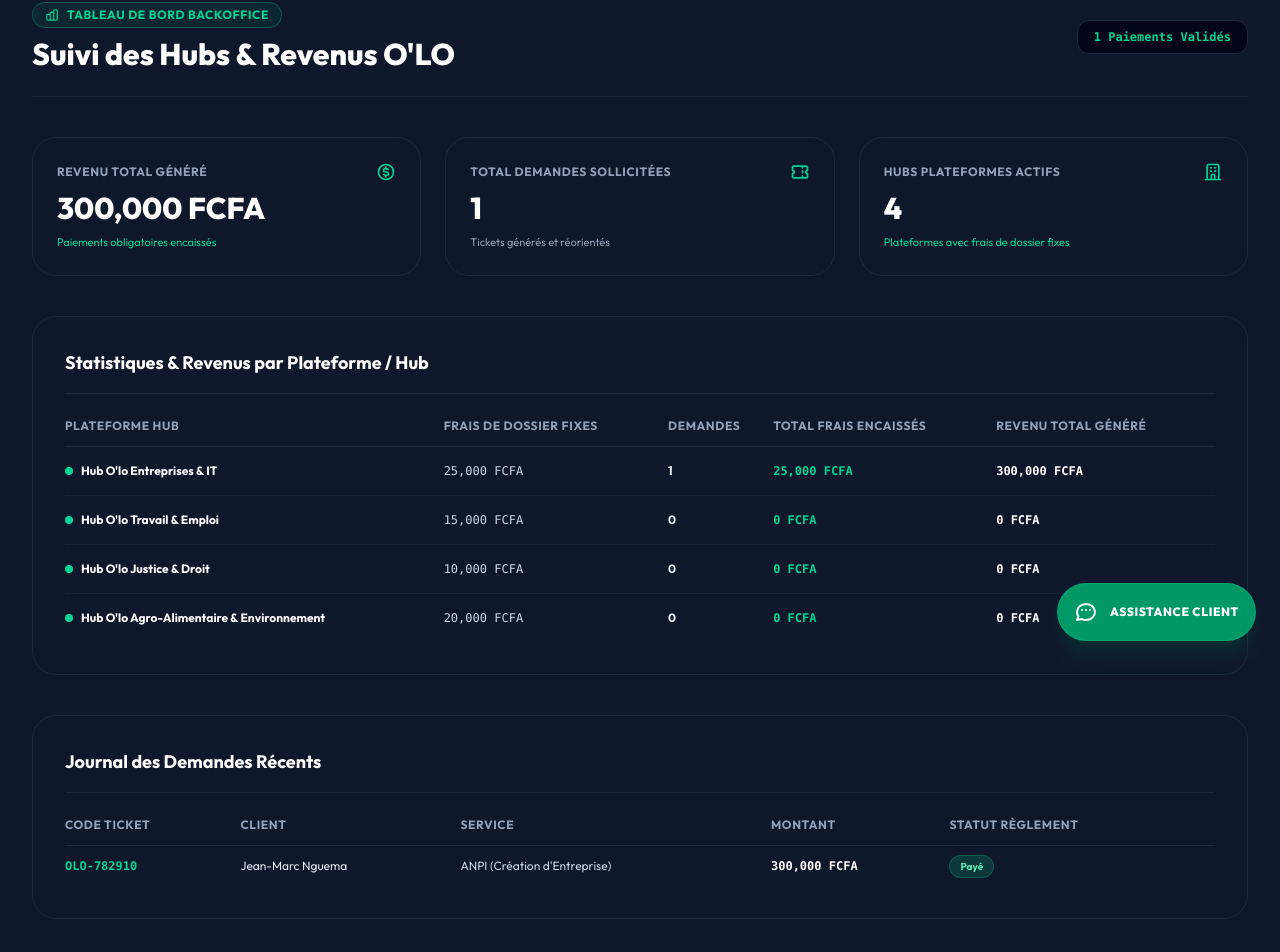
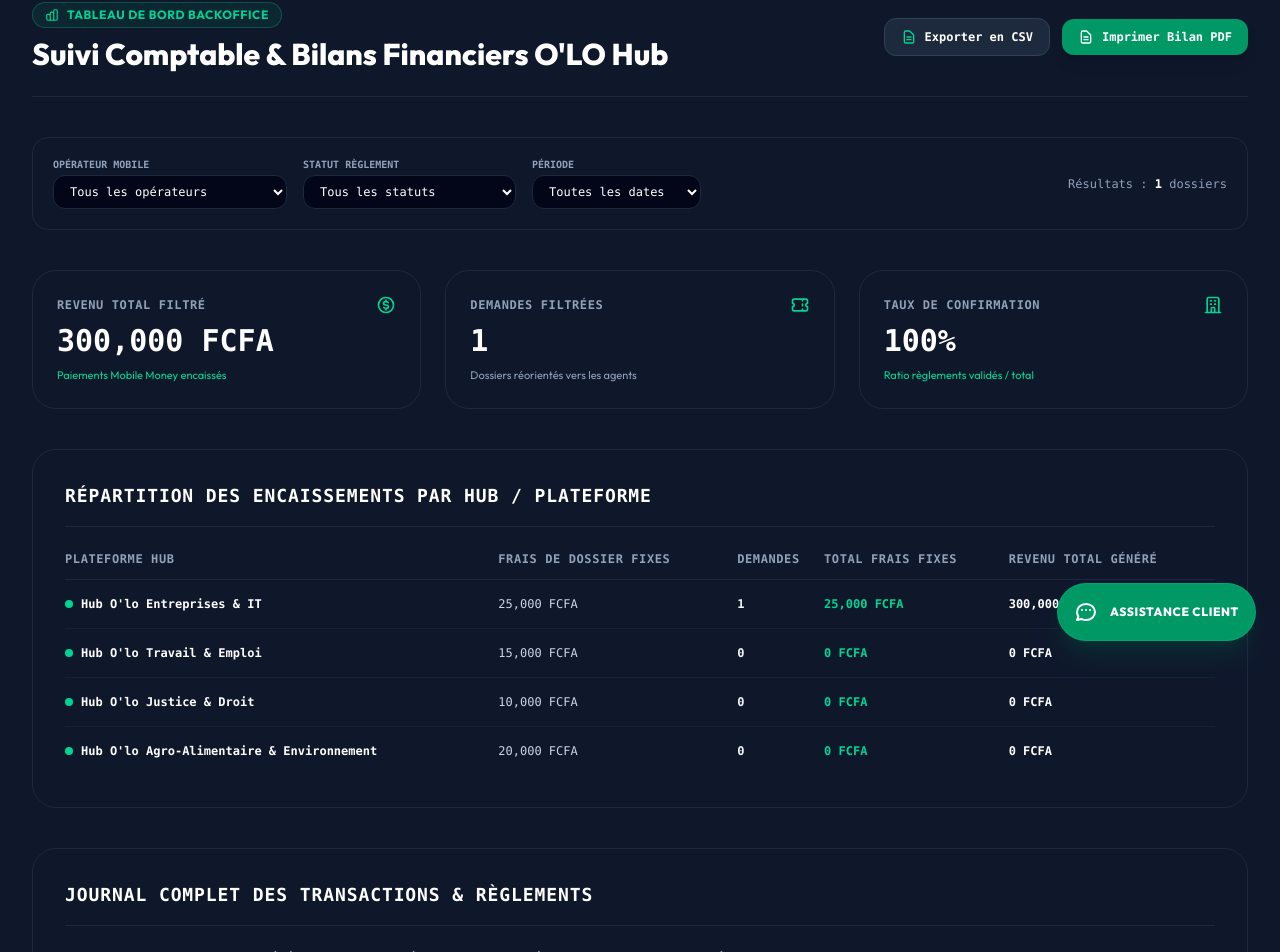
Before and after one commit to Paul-Elibana/o-lo-hub, a Next.js app: page /admin in a window 1280 px wide. Shown: the part 135-1087 px from the top of the page. Built offline with nearby package versions, Linux system fonts and the light colour scheme.

Commit message:
Enrich Backoffice Admin /admin with CSV export, printable PDF financial report, operator filters (Airtel/Moov), status filters and date range filters

```diff
--- a/src/app/admin/page.tsx
+++ b/src/app/admin/page.tsx
@@ -10,7 +10,8 @@ import {
   BriefcaseIcon,
   ScaleIcon,
   WheatIcon,
-  ClockIcon
+  ClockIcon,
+  FileTextIcon
 } from '@/components/Icons';
 import { OLO_HUBS } from '@/lib/hubs';
 import { Ticket } from '@/lib/tickets';
@@ -18,6 +19,11 @@ import { Ticket } from '@/lib/tickets';
 export default function AdminBackofficePage() {
   const [tickets, setTickets] = useState<Ticket[]>([]);
   const [loading, setLoading] = useState(true);
+
+  // Filters
+  const [operatorFilter, setOperatorFilter] = useState<'all' | 'airtelmoney' | 'moovmoney4'>('all');
+  const [statusFilter, setStatusFilter] = useState<'all' | 'paid' | 'pending'>('all');
+  const [dateFilter, setDateFilter] = useState<'all' | 'today' | '7days' | '30days'>('all');
 
   useEffect(() => {
     fetch('/api/tickets')
@@ -31,14 +37,44 @@ export default function AdminBackofficePage() {
       .finally(() => setLoading(false));
   }, []);
 
+  // Filtered Tickets Calculation
+  const filteredTickets = tickets.filter((t) => {
+    // Operator Filter
+    if (operatorFilter !== 'all') {
+      const phone = t.clientPhone || '';
+      const isMoov = phone.startsWith('06') || phone.startsWith('6') || phone.includes('moov');
+      const isAirtel = !isMoov;
+      if (operatorFilter === 'moovmoney4' && !isMoov) return false;
+      if (operatorFilter === 'airtelmoney' && !isAirtel) return false;
+    }
+
+    // Status Filter
+    const isPaid = ['paid', 'processing', 'verifying', 'completed'].includes(t.status);
+    if (statusFilter === 'paid' && !isPaid) return false;
+    if (statusFilter === 'pending' && isPaid) return false;
+
+    // Date Filter
+    if (dateFilter !== 'all') {
+      const ticketDate = new Date(t.createdAt).getTime();
+      const now = Date.now();
+      const dayMs = 24 * 60 * 60 * 1000;
+
+      if (dateFilter === 'today' && now - ticketDate > dayMs) return false;
+      if (dateFilter === '7days' && now - ticketDate > 7 * dayMs) return false;
+      if (dateFilter === '30days' && now - ticketDate > 30 * dayMs) return false;
+    }
+
+    return true;
+  });
+
   // Backoffice Stat calculations
-  const totalTickets = tickets.length;
-  const paidTickets = tickets.filter((t) => ['paid', 'processing', 'verifying', 'completed'].includes(t.status));
+  const totalTickets = filteredTickets.length;
+  const paidTickets = filteredTickets.filter((t) => ['paid', 'processing', 'verifying', 'completed'].includes(t.status));
   const totalRevenue = paidTickets.reduce((acc, t) => acc + t.price, 0);
 
   // Revenue per hub platform calculation
   const hubStats = OLO_HUBS.map((hub) => {
-    const count = tickets.filter((t) => t.service.toLowerCase().includes(hub.slug) || hub.services.some(s => t.service.includes(s.name))).length;
+    const count = filteredTickets.filter((t) => t.service.toLowerCase().includes(hub.slug) || hub.services.some(s => t.service.includes(s.name))).length;
     const revenue = paidTickets
       .filter((t) => t.service.toLowerCase().includes(hub.slug) || hub.services.some(s => t.service.includes(s.name)))
       .reduce((acc, t) => acc + t.price, 0);
@@ -52,88 +88,184 @@ export default function AdminBackofficePage() {
     };
   });
 
+  // Export to CSV Function
+  const exportToCSV = () => {
+    const headers = ['Code Ticket,Date,Client,Email,Telephone,Service,Paiement,Montant FCFA,Statut'];
+    const rows = filteredTickets.map((t) => {
+      const isPaid = ['paid', 'processing', 'verifying', 'completed'].includes(t.status);
+      const phone = t.clientPhone || '';
+      const operator = (phone.startsWith('06') || phone.startsWith('6')) ? 'Moov Money' : 'Airtel Money';
+      const statusText = isPaid ? 'PAYE' : 'EN ATTENTE';
+      const dateStr = new Date(t.createdAt).toLocaleDateString('fr-FR');
+      return `"${t.trackingCode}","${dateStr}","${t.clientName}","${t.clientEmail}","${t.clientPhone}","${t.service.replace(/"/g, '""')}","${operator}",${t.price},"${statusText}"`;
+    });
+
+    const csvContent = 'data:text/csv;charset=utf-8,\uFEFF' + [headers, ...rows].join('\n');
+    const encodedUri = encodeURI(csvContent);
+    const link = document.createElement('a');
+    link.setAttribute('href', encodedUri);
+    link.setAttribute('download', `bilan_financier_olo_hub_${new Date().toISOString().slice(0, 10)}.csv`);
+    document.body.appendChild(link);
+    link.click();
+    document.body.removeChild(link);
+  };
+
+  // Export to Printable PDF Function
+  const exportToPDF = () => {
+    window.print();
+  };
+
   return (
     <div className="max-w-7xl mx-auto px-4 sm:px-6 lg:px-8 py-12 space-y-10 bg-slate-900 text-slate-100">
 
       {/* Header */}
-      <div className="flex flex-col sm:flex-row sm:items-center justify-between gap-4 border-b border-slate-800 pb-6">
+      <div className="flex flex-col sm:flex-row sm:items-center justify-between gap-4 border-b border-slate-800 pb-6 print:hidden">
         <div>
           <div className="inline-flex items-center gap-2 px-3 py-1 rounded-full bg-emerald-500/10 border border-emerald-500/30 text-emerald-400 text-xs font-bold uppercase tracking-wider mb-2">
             <BarChartIcon className="w-3.5 h-3.5" />
             <span>Tableau de Bord Backoffice</span>
           </div>
-          <h1 className="text-3xl font-extrabold text-white">Suivi des Hubs & Revenus O'LO</h1>
+          <h1 className="text-3xl font-extrabold text-white">Suivi Comptable & Bilans Financiers O'LO Hub</h1>
         </div>
 
-        <div className="flex items-center gap-3">
-          <span className="px-4 py-2 rounded-xl bg-slate-950 border border-slate-800 text-xs font-mono font-bold text-emerald-400">
-            {paidTickets.length} Paiements Validés
+        {/* Export Buttons */}
+        <div className="flex flex-wrap items-center gap-3">
+          <button
+            onClick={exportToCSV}
+            className="px-4 py-2.5 rounded-xl font-mono text-xs font-bold bg-slate-800 hover:bg-slate-700 text-white border border-slate-700 transition-colors flex items-center gap-2"
+          >
+            <FileTextIcon className="w-4 h-4 text-emerald-400" />
+            <span>Exporter en CSV</span>
+          </button>
+
+          <button
+            onClick={exportToPDF}
+            className="px-4 py-2.5 rounded-xl font-mono text-xs font-bold bg-emerald-600 hover:bg-emerald-500 text-white shadow-lg transition-colors flex items-center gap-2"
+          >
+            <FileTextIcon className="w-4 h-4" />
+            <span>Imprimer Bilan PDF</span>
+          </button>
+        </div>
+      </div>
+
+      {/* Filters Bar */}
+      <div className="glass-card p-5 rounded-2xl border border-slate-800 flex flex-wrap items-center justify-between gap-4 print:hidden text-xs">
+        <div className="flex flex-wrap items-center gap-4">
+
+          {/* Operator Filter */}
+          <div className="space-y-1">
+            <label className="text-[10px] font-mono text-slate-400 uppercase font-bold block">Opérateur Mobile</label>
+            <select
+              value={operatorFilter}
+              onChange={(e) => setOperatorFilter(e.target.value as any)}
+              className="bg-slate-950 border border-slate-800 rounded-xl px-3 py-2 text-white text-xs font-mono focus:outline-none focus:border-emerald-500"
+            >
+              <option value="all">Tous les opérateurs</option>
+              <option value="airtelmoney">Airtel Money (077/074/076)</option>
+              <option value="moovmoney4">Moov Money (066/062/065)</option>
+            </select>
+          </div>
+
+          {/* Status Filter */}
+          <div className="space-y-1">
+            <label className="text-[10px] font-mono text-slate-400 uppercase font-bold block">Statut Règlement</label>
+            <select
+              value={statusFilter}
+              onChange={(e) => setStatusFilter(e.target.value as any)}
+              className="bg-slate-950 border border-slate-800 rounded-xl px-3 py-2 text-white text-xs font-mono focus:outline-none focus:border-emerald-500"
+            >
+              <option value="all">Tous les statuts</option>
+              <option value="paid">Paiements Confirmés</option>
+              <option value="pending">En Attente de Règlement</option>
+            </select>
+          </div>
+
+          {/* Date Filter */}
+          <div className="space-y-1">
+            <label className="text-[10px] font-mono text-slate-400 uppercase font-bold block">Période</label>
+            <select
+              value={dateFilter}
+              onChange={(e) => setDateFilter(e.target.value as any)}
+              className="bg-slate-950 border border-slate-800 rounded-xl px-3 py-2 text-white text-xs font-mono focus:outline-none focus:border-emerald-500"
+            >
+              <option value="all">Toutes les dates</option>
+              <option value="today">Aujourd'hui</option>
+              <option value="7days">7 derniers jours</option>
+              <option value="30days">30 derniers jours</option>
+            </select>
+          </div>
+
+        </div>
+
+        <span className="text-xs font-mono text-slate-400">
+          Résultats : <strong className="text-white">{filteredTickets.length}</strong> dossiers
         </span>
-        </div>
       </div>
 
       {/* Overview Cards */}
       <div className="grid grid-cols-1 md:grid-cols-3 gap-6">
         <div className="glass-card p-6 rounded-3xl border border-slate-800 space-y-2">
           <div className="flex items-center justify-between text-slate-400">
-            <span className="text-xs uppercase font-bold tracking-wider">Revenu Total Généré</span>
+            <span className="text-xs uppercase font-bold tracking-wider font-mono">Revenu Total Filtré</span>
             <DollarSignIcon className="w-5 h-5 text-emerald-400" />
           </div>
-          <p className="text-3xl font-extrabold text-white">{totalRevenue.toLocaleString()} FCFA</p>
-          <p className="text-[11px] text-emerald-400">Paiements obligatoires encaissés</p>
+          <p className="text-3xl font-extrabold text-white font-mono">{totalRevenue.toLocaleString()} FCFA</p>
+          <p className="text-[11px] text-emerald-400">Paiements Mobile Money encaissés</p>
         </div>
 
         <div className="glass-card p-6 rounded-3xl border border-slate-800 space-y-2">
           <div className="flex items-center justify-between text-slate-400">
-            <span className="text-xs uppercase font-bold tracking-wider">Total Demandes Sollicitées</span>
+            <span className="text-xs uppercase font-bold tracking-wider font-mono">Demandes Filtrées</span>
             <TicketIcon className="w-5 h-5 text-emerald-400" />
           </div>
-          <p className="text-3xl font-extrabold text-white">{totalTickets}</p>
-          <p className="text-[11px] text-slate-400">Tickets générés et réorientés</p>
+          <p className="text-3xl font-extrabold text-white font-mono">{totalTickets}</p>
+          <p className="text-[11px] text-slate-400">Dossiers réorientés vers les agents</p>
         </div>
 
         <div className="glass-card p-6 rounded-3xl border border-slate-800 space-y-2">
           <div className="flex items-center justify-between text-slate-400">
-            <span className="text-xs uppercase font-bold tracking-wider">Hubs Plateformes Actifs</span>
+            <span className="text-xs uppercase font-bold tracking-wider font-mono">Taux de Confirmation</span>
             <BuildingIcon className="w-5 h-5 text-emerald-400" />
           </div>
-          <p className="text-3xl font-extrabold text-white">{OLO_HUBS.length}</p>
-          <p className="text-[11px] text-emerald-400">Plateformes avec frais de dossier fixes</p>
+          <p className="text-3xl font-extrabold text-white font-mono">
+            {totalTickets > 0 ? Math.round((paidTickets.length / totalTickets) * 100) : 0}%
+          </p>
+          <p className="text-[11px] text-emerald-400">Ratio règlements validés / total</p>
         </div>
       </div>
 
       {/* Hubs Revenue Breakdown Table */}
       <div className="glass-card p-6 sm:p-8 rounded-3xl border border-slate-800 space-y-6">
-        <h3 className="text-lg font-bold text-white border-b border-slate-800 pb-4">
-          Statistiques & Revenus par Plateforme / Hub
+        <h3 className="text-lg font-bold text-white border-b border-slate-800 pb-4 font-mono uppercase tracking-wider">
+          Répartition des Encaissements par Hub / Plateforme
         </h3>
 
         <div className="overflow-x-auto">
           <table className="w-full text-left text-xs border-collapse">
             <thead>
-              <tr className="border-b border-slate-800 text-slate-400 uppercase tracking-wider">
+              <tr className="border-b border-slate-800 text-slate-400 uppercase tracking-wider font-mono">
                 <th className="pb-3 font-bold">Plateforme Hub</th>
                 <th className="pb-3 font-bold">Frais de Dossier Fixes</th>
                 <th className="pb-3 font-bold">Demandes</th>
-                <th className="pb-3 font-bold">Total Frais Encaissés</th>
+                <th className="pb-3 font-bold">Total Frais Fixes</th>
                 <th className="pb-3 font-bold">Revenu Total Généré</th>
               </tr>
             </thead>
-            <tbody className="divide-y divide-slate-800/60">
+            <tbody className="divide-y divide-slate-800/60 font-mono">
               {hubStats.map(({ hub, count, revenue, fraisDossierTotal }) => (
                 <tr key={hub.id} className="hover:bg-slate-950/40">
                   <td className="py-4 font-bold text-white flex items-center gap-2">
                     <span className="w-2 h-2 rounded-full bg-emerald-400"></span>
                     <span>{hub.name}</span>
                   </td>
-                  <td className="py-4 font-mono text-slate-300">
+                  <td className="py-4 text-slate-300">
                     {hub.fraisDeDossierFixe.toLocaleString()} FCFA
                   </td>
                   <td className="py-4 font-bold text-slate-100">{count}</td>
-                  <td className="py-4 font-mono font-bold text-emerald-400">
+                  <td className="py-4 font-bold text-emerald-400">
                     {fraisDossierTotal.toLocaleString()} FCFA
                   </td>
-                  <td className="py-4 font-mono font-extrabold text-white">
+                  <td className="py-4 font-extrabold text-white">
                     {revenue.toLocaleString()} FCFA
                   </td>
                 </tr>
@@ -145,46 +277,57 @@ export default function AdminBackofficePage() {
 
       {/* Recent Activity Table */}
       <div className="glass-card p-6 sm:p-8 rounded-3xl border border-slate-800 space-y-6">
-        <h3 className="text-lg font-bold text-white border-b border-slate-800 pb-4">
-          Journal des Demandes Récents
+        <h3 className="text-lg font-bold text-white border-b border-slate-800 pb-4 font-mono uppercase tracking-wider">
+          Journal Complet des Transactions & Règlements
         </h3>
 
-        {loading ? (
-          <p className="text-xs text-slate-400">Chargement des données...</p>
-        ) : (
         <div className="overflow-x-auto">
-            <table className="w-full text-left text-xs">
+          <table className="w-full text-left text-xs border-collapse">
             <thead>
-                <tr className="border-b border-slate-800 text-slate-400 uppercase tracking-wider">
+              <tr className="border-b border-slate-800 text-slate-400 uppercase tracking-wider font-mono">
                 <th className="pb-3 font-bold">Code Ticket</th>
-                  <th className="pb-3 font-bold">Client</th>
-                  <th className="pb-3 font-bold">Service</th>
+                <th className="pb-3 font-bold">Client / Téléphone</th>
+                <th className="pb-3 font-bold">Démarche sollicitée</th>
+                <th className="pb-3 font-bold">Opérateur Mobile</th>
                 <th className="pb-3 font-bold">Montant</th>
-                  <th className="pb-3 font-bold">Statut Règlement</th>
+                <th className="pb-3 font-bold">Statut</th>
               </tr>
             </thead>
-              <tbody className="divide-y divide-slate-800/60">
-                {tickets.map((t) => (
+            <tbody className="divide-y divide-slate-800/60 font-mono">
+              {filteredTickets.map((t) => {
+                const isPaid = ['paid', 'processing', 'verifying', 'completed'].includes(t.status);
+                const phone = t.clientPhone || '';
+                const operator = (phone.startsWith('06') || phone.startsWith('6')) ? 'Moov Money' : 'Airtel Money';
+
+                return (
                   <tr key={t.id} className="hover:bg-slate-950/40">
-                    <td className="py-3 font-mono font-bold text-emerald-400">{t.trackingCode}</td>
-                    <td className="py-3 text-slate-200">{t.clientName}</td>
-                    <td className="py-3 text-slate-300">{t.service}</td>
-                    <td className="py-3 font-mono font-bold text-white">{t.price.toLocaleString()} FCFA</td>
-                    <td className="py-3">
-                      <span className={`px-2.5 py-1 text-[10px] font-bold rounded-full ${
-                        ['paid', 'processing', 'completed'].includes(t.status)
-                          ? 'bg-emerald-500/20 text-emerald-300 border border-emerald-500/30'
-                          : 'bg-amber-500/20 text-amber-300 border border-amber-500/30'
+                    <td className="py-4 font-bold text-emerald-400">{t.trackingCode}</td>
+                    <td className="py-4 text-slate-200">
+                      <span className="font-bold block text-white">{t.clientName}</span>
+                      <span className="text-[11px] text-slate-400">{t.clientPhone}</span>
+                    </td>
+                    <td className="py-4 text-slate-300 max-w-xs truncate">{t.service}</td>
+                    <td className="py-4">
+                      <span className={`px-2.5 py-1 rounded-full text-[10px] font-bold ${
+                        operator === 'Moov Money' ? 'bg-amber-500/10 text-amber-300 border border-amber-500/30' : 'bg-emerald-500/10 text-emerald-300 border border-emerald-500/30'
                       }`}>
-                        {['paid', 'processing', 'completed'].includes(t.status) ? 'Payé' : 'En attente'}
+                        {operator}
+                      </span>
+                    </td>
+                    <td className="py-4 font-bold text-white">{t.price.toLocaleString()} FCFA</td>
+                    <td className="py-4">
+                      <span className={`px-3 py-1 rounded-full text-[10px] font-bold ${
+                        isPaid ? 'bg-emerald-500/20 text-emerald-300 border border-emerald-500/30' : 'bg-amber-500/20 text-amber-300 border border-amber-500/30'
+                      }`}>
+                        {isPaid ? 'Règlement Confirmé' : 'En Attente'}
                       </span>
                     </td>
                   </tr>
-                ))}
+                );
+              })}
             </tbody>
           </table>
         </div>
-        )}
       </div>
 
     </div>
```
Lines whose indentation alone changed are shown as unchanged.
